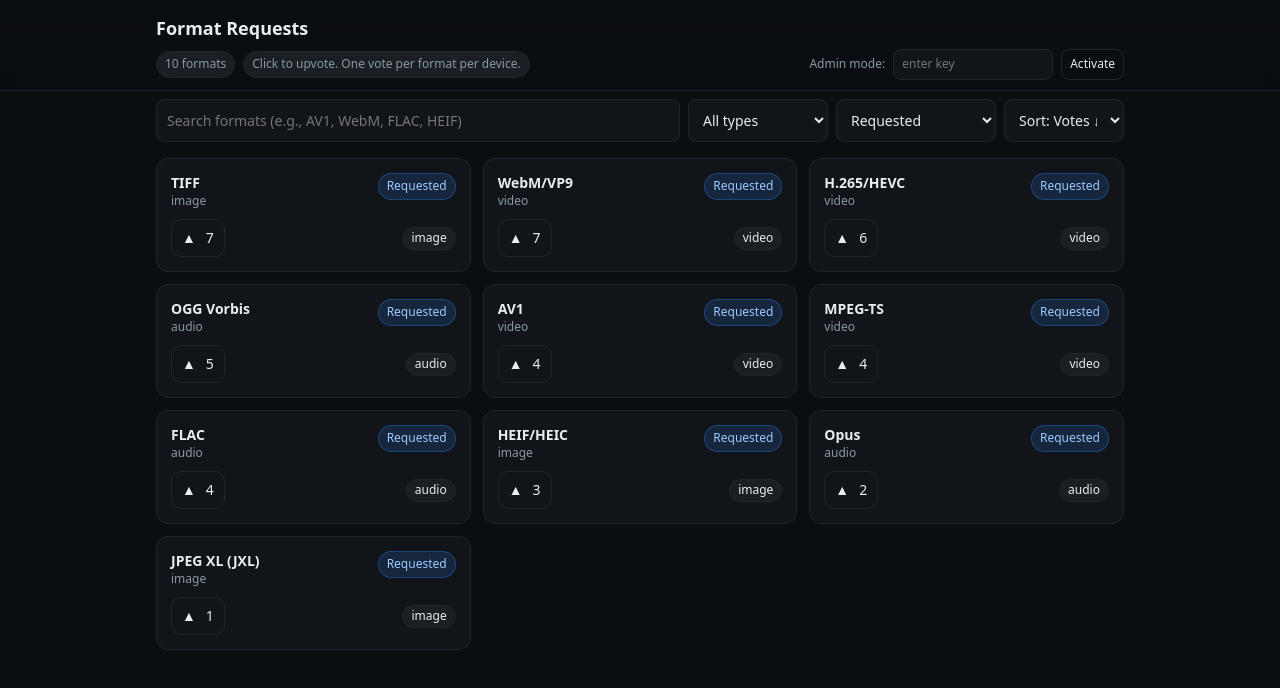
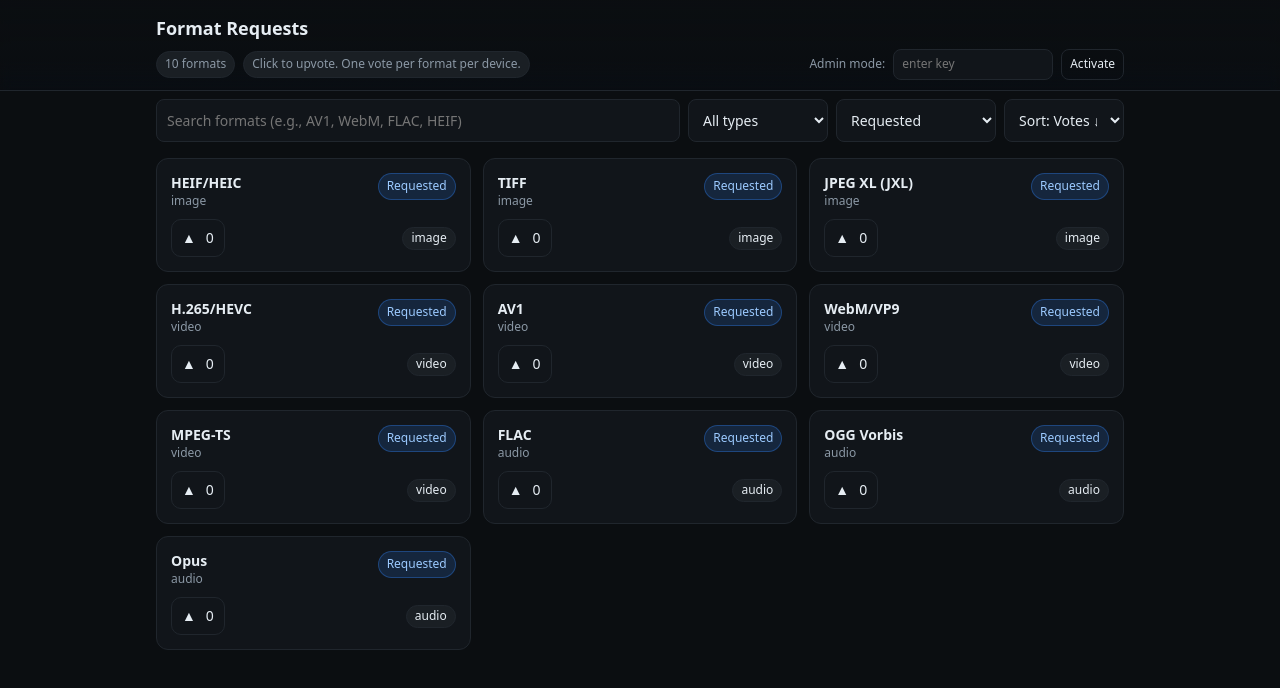
Before and after one commit to adamcleavey/format-requests, a React (Vite) app: page / in a window 1280 px wide. Shown: the top 688 px of the page. Built offline with nearby package versions, Linux system fonts and the light colour scheme; no server answers.

Commit message:
Update local.js

```diff
--- a/src/data/local.js
+++ b/src/data/local.js
@@ -21,7 +21,7 @@ export function loadLocalRows(seedTuples) {
     kind,
     status,
     created_at: now,
-    votes: Math.floor(Math.random() * 8),
+    votes: 0,
   }));
   localStorage.setItem(ROWS_KEY, JSON.stringify(rows));
   if (!localStorage.getItem(VOTES_KEY))
```
